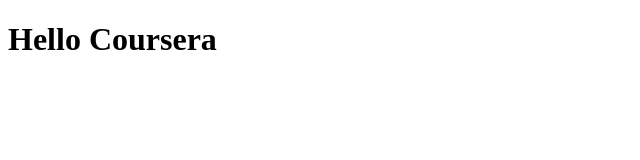
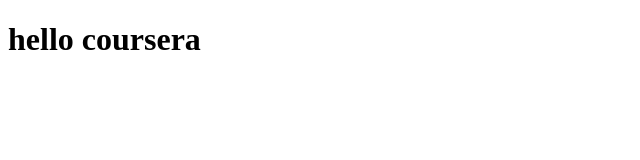
Before and after one commit to irinaxps/courser-test, a plain HTML site: page SITE/index.html in a window 1280 px wide. Shown: the whole page, without its empty margins (0-640 px from the left). Drawn offline with Linux system fonts and the light colour scheme.

Commit message:
my first page

```diff
--- a/SITE/index.html
+++ b/SITE/index.html
@@ -1,9 +1,12 @@
 <!DOCTYPE html>
 <html>
 <head>
-<title>Hello Coursera</title>
+	<meta charset="utf-8">
+	<meta name="viewport" content="width=device-width, initial-scale=1">
+	<title>Hello Coursera</title>
 </head>
 <body>
-<h1>Hello Coursera</h1>
+	<h1>hello coursera</h1>
+
 </body>
 </html>
```
Also changed, not shown: 1 other file.
